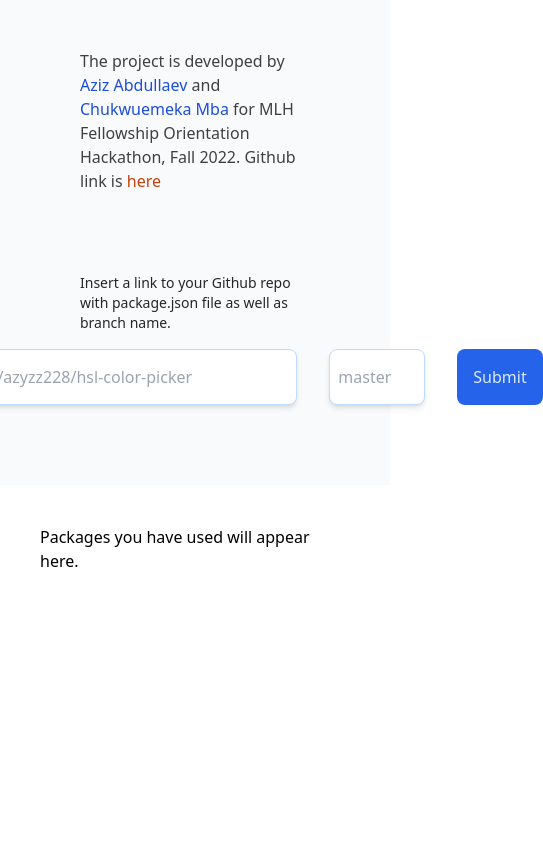
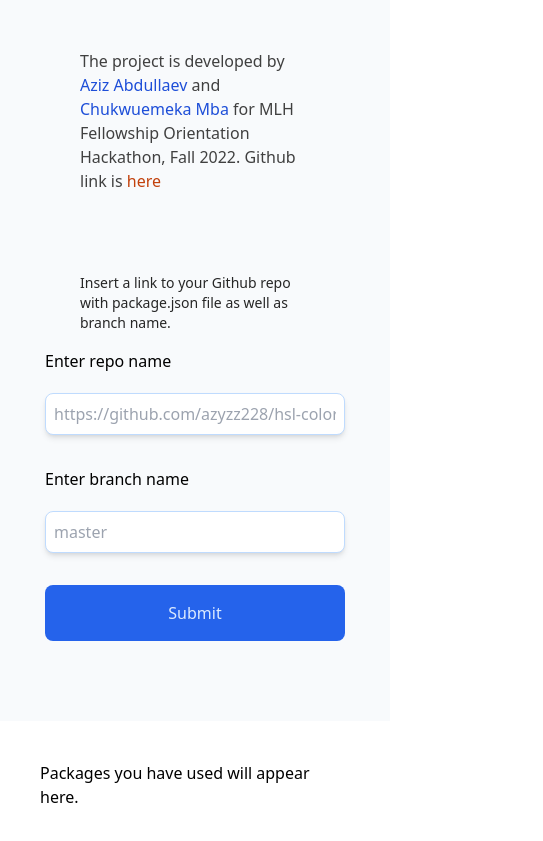
Before and after one commit to azyzz228/node-packagers-checker, a React (Create React App) app: page / in a window 390 px wide. Shown: the part 607-1448 px from the top of the page, 543 px wide, since content can reach past the window. Before the commit the page ends 1260 px from the top, so only its background shows below. Built offline with nearby package versions, Linux system fonts and the light colour scheme.

Commit message:
:bookmark: made hompage responsive to mobile screen

```diff
--- a/src/pages/Home.js
+++ b/src/pages/Home.js
@@ -110,29 +110,34 @@ function Home() {
           </a>
         </p>
 
-        <div className=" container mx-auto flex flex-col items-center mt-8">
+        <div className=" container mx-auto flex flex-col  items-center mt-8">
           <p className="mb-4 text-sm text-neutral-800">
             Insert a link to your Github repo with package.json file as well as
             branch name.
           </p>
-          <div className="flex flex-row gap-8">
+          <div className="flex flex-col sm:flex-col lg:flex-row gap-8">
+            <div className="flex flex-col flex-start gap-5">
+              <label for="githubLink">Enter repo name</label>
               <input
                 type="text"
                 ref={githubLink}
-              className="outline-none border border-blue-200 shadow-md p-2 rounded-lg w-[450px]"
+                className="outline-none border border-blue-200 shadow-md p-2 rounded-lg w-[300px] lg:w-[450px]"
                 name="githubLink"
                 id=""
                 placeholder="https://github.com/azyzz228/hsl-color-picker"
               />
-
+            </div>
+            <div className="flex flex-col flex-start gap-5">
+              <label for="branch">Enter branch name</label>
               <input
                 type="text"
                 ref={branch}
-              className="outline-none border border-blue-200 shadow-md p-2 rounded-lg w-24"
+                className="outline-none border border-blue-200 shadow-md p-2 rounded-lg w-[100%]"
                 name="branch"
                 id=""
                 placeholder="master"
               />
+            </div>
 
             <button
               className="p-4 text-blue-100 bg-blue-600 rounded-lg hover:bg-blue-700 active:bg-blue-900"
```
Lines whose indentation alone changed are shown as unchanged.
